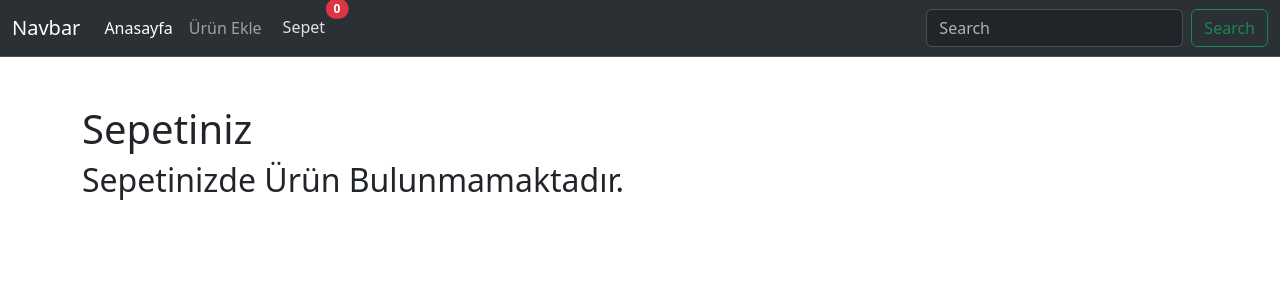
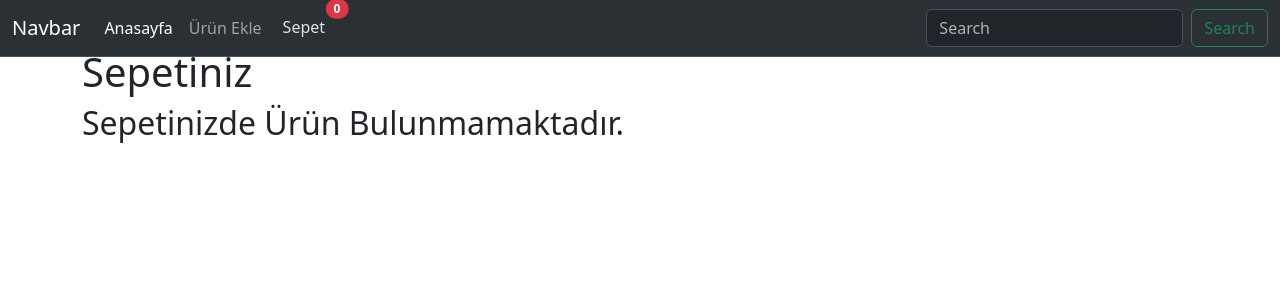
Before and after one commit to senemyilmazz/react-ts-practice-project, a React (Vite) app: page /cart in a window 1280 px wide. Shown: the top 300 px of the page. Built offline with nearby package versions, Linux system fonts and the light colour scheme.

Commit message:
navbar fixed to the top

```diff
--- a/src/components/Navbar/Navbar.tsx
+++ b/src/components/Navbar/Navbar.tsx
@@ -9,7 +9,7 @@ const Navbar = (props: Props) => {
     const cartState = useSelector((state: any) => state.cart);
 
     return (
-        <nav className="navbar bg-dark border-bottom border-body navbar-expand-lg bg-body-tertiary" data-bs-theme="dark">
+        <nav className="navbar bg-dark border-bottom border-body navbar-expand-lg bg-body-tertiary fixed-top" data-bs-theme="dark">
             <div className="container-fluid">
                 <Link className="navbar-brand" to="#">Navbar</Link>
                 <button className="navbar-toggler" type="button" data-bs-toggle="collapse"          data-bs-target="#navbarSupportedContent" aria-controls="navbarSupportedContent" aria-expanded="false" aria-label="Toggle navigation">
```
